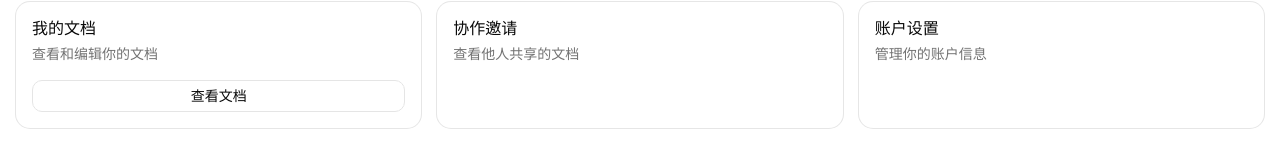
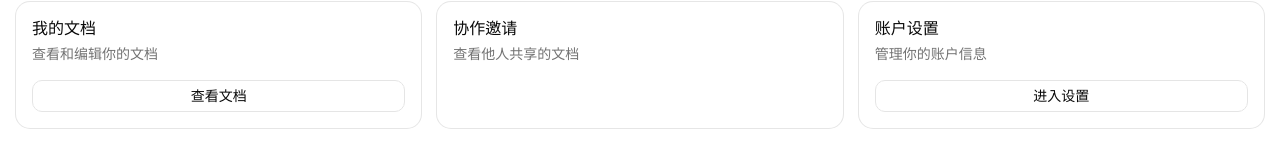
Before and after one commit to tsycheese/shadcn-test, a Next.js app in the folder apps/web/: page /dashboard in a window 1280 px wide. Shown: the part 179-346 px from the top of the page. Built offline with nearby package versions, Linux system fonts and the light colour scheme; no server answers; sample sign-in values are in the browser's storage.

Commit message:
feat(settings): 添加设置页面入口

```diff
--- a/apps/web/app/(dashboard)/dashboard/page.tsx
+++ b/apps/web/app/(dashboard)/dashboard/page.tsx
@@ -49,8 +49,8 @@ export default async function DashboardPage() {
             <CardDescription>管理你的账户信息</CardDescription>
           </CardHeader>
           <CardContent>
-            <Button asChild variant="outline" className="w-full" disabled>
-              敬请期待
+            <Button asChild variant="outline" className="w-full">
+              <Link href="/settings/profile">进入设置</Link>
             </Button>
           </CardContent>
         </Card>
--- a/apps/web/components/navigation/user-nav.tsx
+++ b/apps/web/components/navigation/user-nav.tsx
@@ -1,6 +1,7 @@
 "use client"
 
 import { signOut } from "next-auth/react"
+import Link from "next/link"
 import { Avatar, AvatarFallback } from "@workspace/ui/components/avatar"
 import { Button } from "@workspace/ui/components/button"
 import {
@@ -45,13 +46,17 @@ export function UserNav({ user }: UserNavProps) {
           </div>
         </DropdownMenuLabel>
         <DropdownMenuSeparator />
-        <DropdownMenuItem disabled>
-          <User className="mr-2 h-4 w-4" />
-          <span>个人资料</span>
+        <DropdownMenuItem asChild>
+          <Link href="/settings/profile">
+            <User className="mr-2 h-4 w-4" />
+            <span>个人资料</span>
+          </Link>
         </DropdownMenuItem>
-        <DropdownMenuItem disabled>
-          <Settings className="mr-2 h-4 w-4" />
-          <span>设置</span>
+        <DropdownMenuItem asChild>
+          <Link href="/settings">
+            <Settings className="mr-2 h-4 w-4" />
+            <span>设置</span>
+          </Link>
         </DropdownMenuItem>
         <DropdownMenuSeparator />
         <DropdownMenuItem onClick={() => signOut({ callbackUrl: "/" })}>
```
